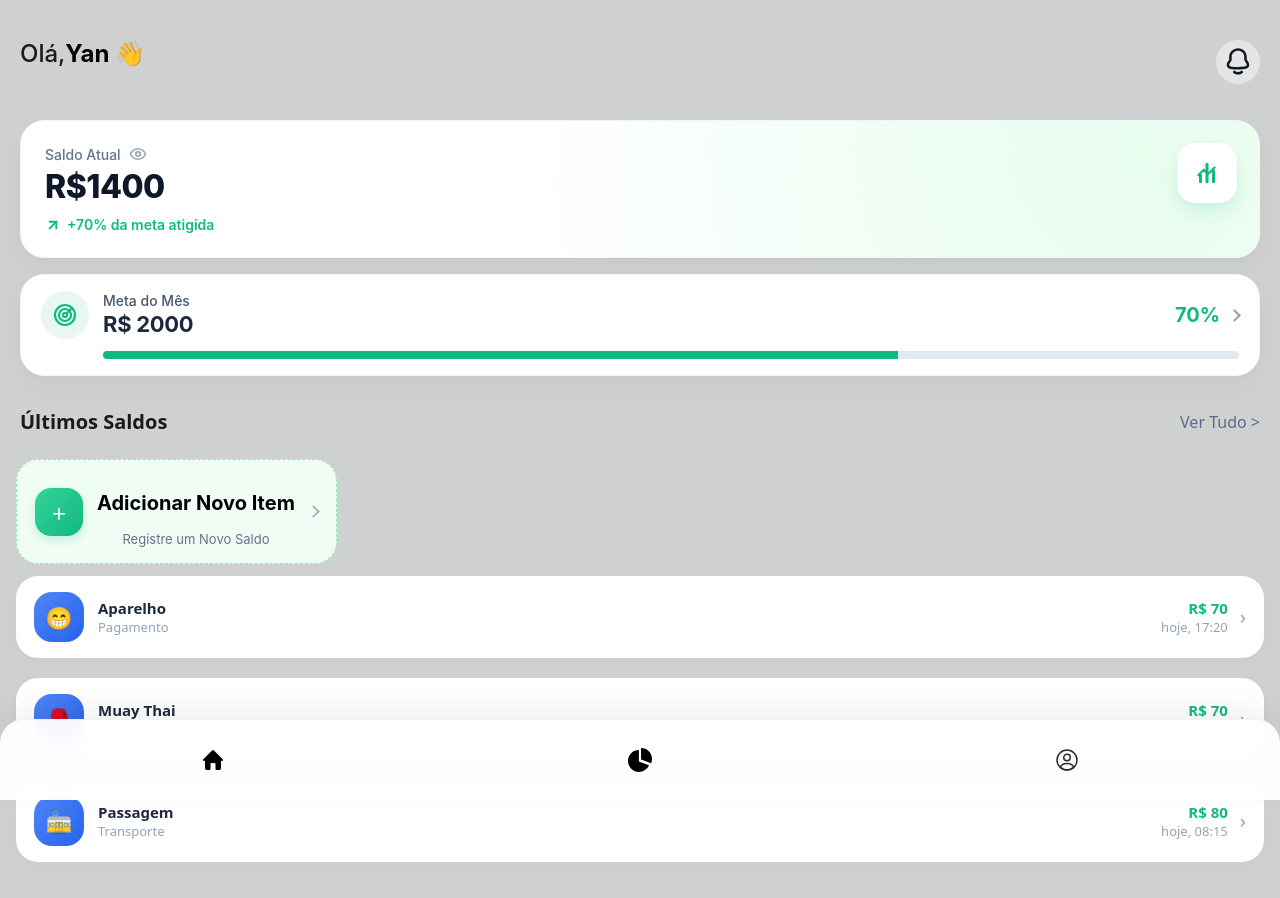
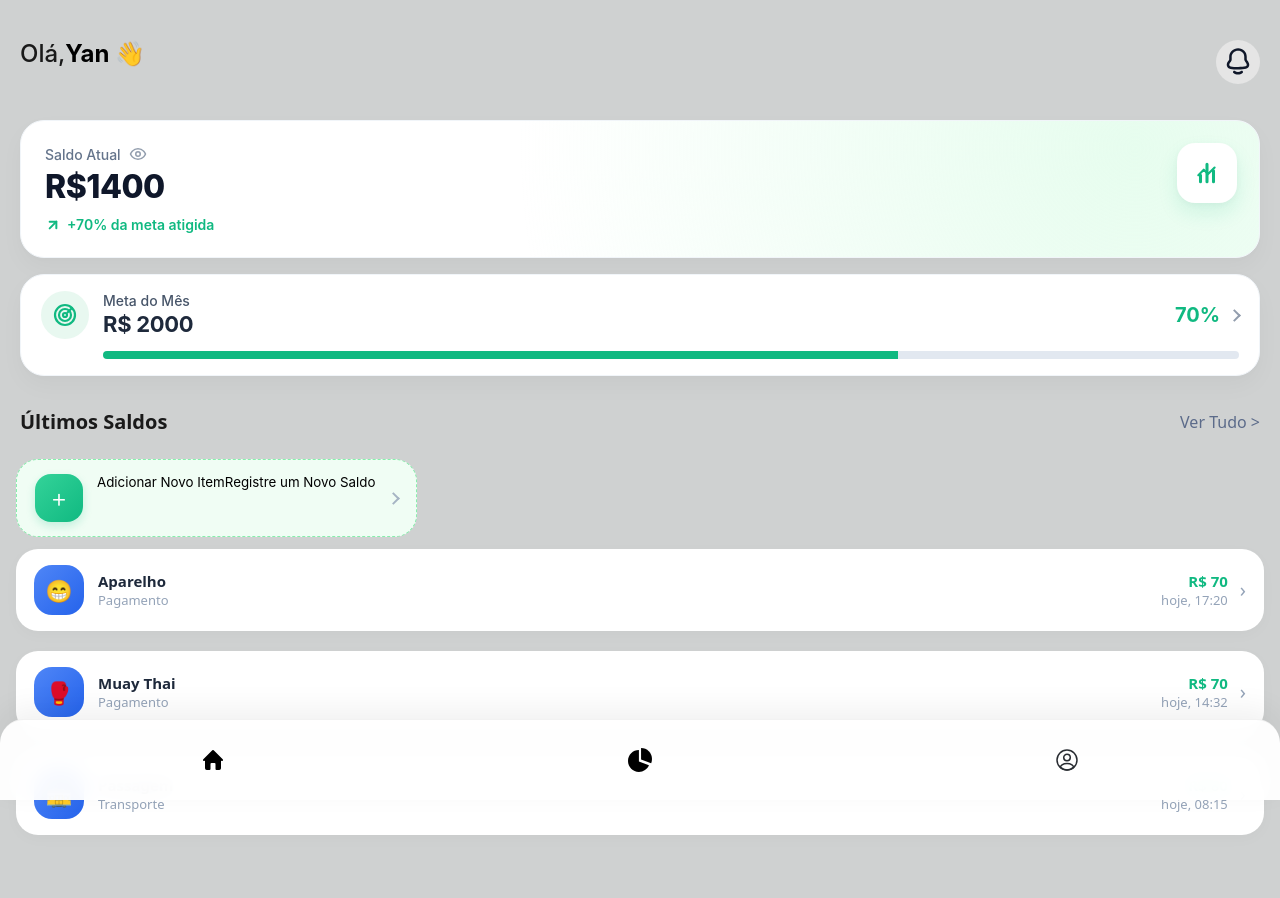
Before and after one commit to yVictor0/aplicativo-de-economia, a React (Vite) app: page / in a window 1280 px wide. After the commit the page ends 871 px from the top, so only its background shows below. Built offline with nearby package versions, Linux system fonts and the light colour scheme.

Commit message:
Update listadDeItem.jsx

```diff
--- a/src/components/MetaPages/listadDeItem/listadDeItem.jsx
+++ b/src/components/MetaPages/listadDeItem/listadDeItem.jsx
@@ -22,8 +22,8 @@ function ListadDeItem() {
       >
       <div className={styles.IconAdd}>+</div>
       <div>
-        <h2>Adicionar Novo Item</h2>
-        <p>Registre um Novo Saldo</p>
+        <span>Adicionar Novo Item</span>
+        <span>Registre um Novo Saldo</span>
     </div>
 </button>
 
```
